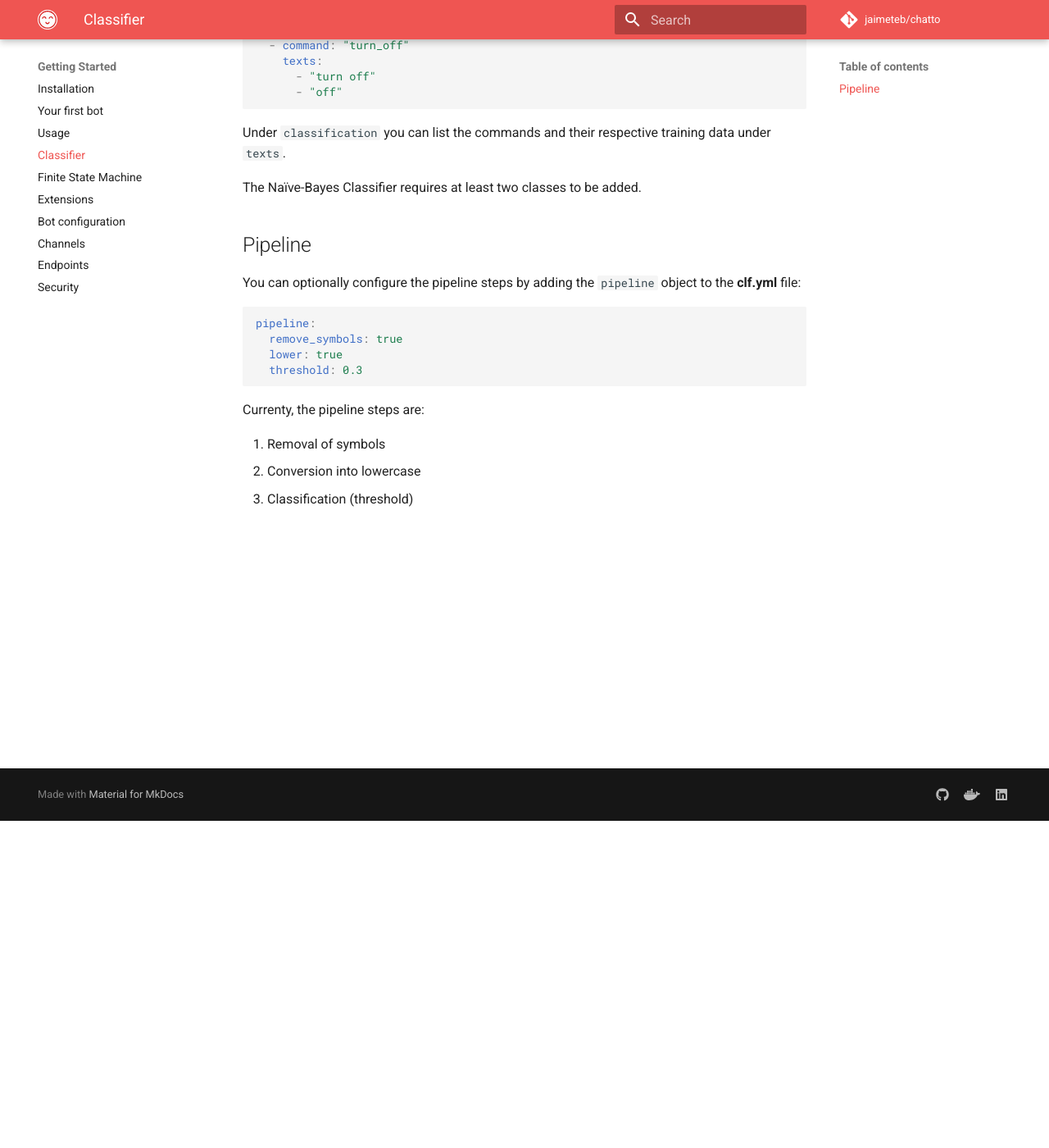
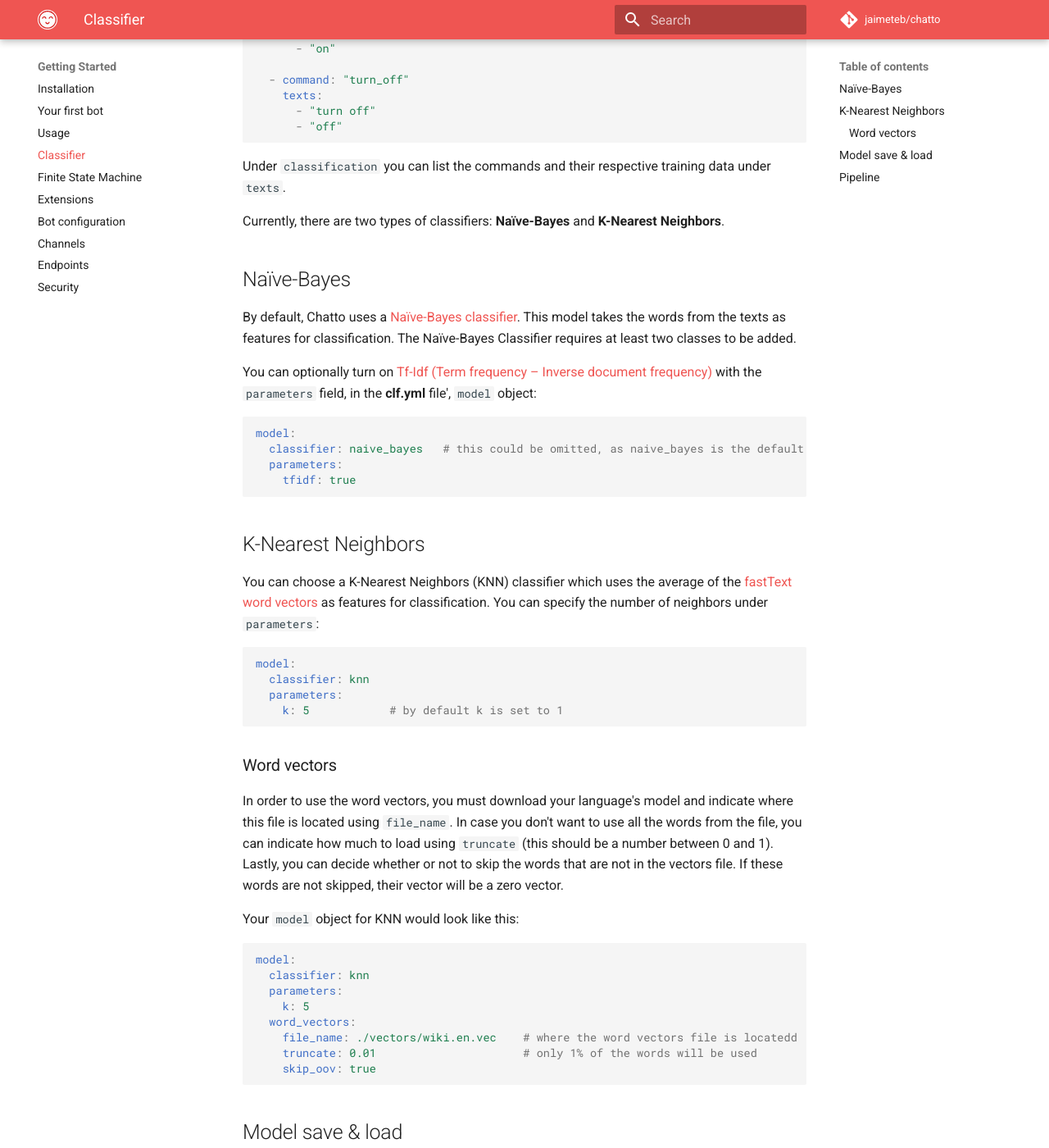
Before and after one commit to jaimeteb/chatto, an MkDocs documentation site: the page built from docs/classifier.md, in a window 1280 px wide and 1400 px high, scrolled down 399 px. Shown: the whole window at 82% size. Built offline with MkDocs 1.6.1 and Material for MkDocs 9.7.7, drawn with Linux system fonts in a browser that asks for light colours; comment, search, counter and statistics services are not loaded; some of the changed text lies outside the part shown.

Commit message:
Update docs

````diff
--- a/docs/classifier.md
+++ b/docs/classifier.md
@@ -1,6 +1,8 @@
 # Classifier
 
-Currently, Chatto uses a [Naïve-Bayes classifier](https://github.com/navossoc/bayesian) to take the user input and decide a *command* (intent) to execute on the Finite State Machine. The training text for the classifier is provided in the **clf.yml** file:
+The classifier is the part of the Chatto bot that takes the user input and decides what `command` (intent) it represents. This classification is passed on to the Finite State Machine to decide what transition to execute.
+
+The training text for the classifier is provided in the **clf.yml** file:
 
 ```yaml
 classification:
@@ -17,7 +19,75 @@ classification:
 
 Under `classification` you can list the commands and their respective training data under `texts`.
 
-The Naïve-Bayes Classifier requires at least two classes to be added.
+Currently, there are two types of classifiers: **Naïve-Bayes** and **K-Nearest Neighbors**.
+
+## Naïve-Bayes
+
+By default, Chatto uses a [Naïve-Bayes classifier](https://github.com/jbrukh/bayesian). This model takes the words from the texts as features for classification. The Naïve-Bayes Classifier requires at least two classes to be added.
+
+You can optionally turn on [Tf-Idf (Term frequency – Inverse document frequency)](https://github.com/jbrukh/bayesian#example-2-tf-idf-support) with the `parameters` field, in the **clf.yml** file', `model` object:
+
+```yaml
+model:
+  classifier: naive_bayes   # this could be omitted, as naive_bayes is the default classifier
+  parameters:
+    tfidf: true
+```
+
+## K-Nearest Neighbors
+
+You can choose a K-Nearest Neighbors (KNN) classifier which uses the average of the [fastText word vectors](https://fasttext.cc/docs/en/pretrained-vectors.html) as features for classification. You can specify the number of neighbors under `parameters`:
+
+```yaml
+model:
+  classifier: knn
+  parameters:
+    k: 5            # by default k is set to 1
+```
+
+### Word vectors
+
+In order to use the word vectors, you must download your language's model and indicate where this file is located using `file_name`. In case you don't want to use all the words from the file, you can indicate how much to load using `truncate` (this should be a number between 0 and 1). Lastly, you can decide whether or not to skip the words that are not in the vectors file. If these words are not skipped, their vector will be a zero vector.
+
+Your `model` object for KNN would look like this:
+
+```yaml
+model:
+  classifier: knn
+  parameters:
+    k: 5
+  word_vectors:
+    file_name: ./vectors/wiki.en.vec    # where the word vectors file is locatedd
+    truncate: 0.01                      # only 1% of the words will be used
+    skip_oov: true
+```
+
+## Model save & load
+
+You can save your trained model and/or load your saved model by setting the `save` and `load` fields in the `model` object. The field `directory` tells Chatto where to read and write the files to.
+
+For example, you could firstly:
+
+```yaml
+model:
+  classifier: naive_bayes
+  directory: ./my_model/
+  save: true                # the trained model will be saved to ./my_model/
+```
+
+And then:
+
+```yaml
+model:
+  classifier: naive_bayes
+  directory: ./my_model/
+  load: true               # the saved model will be laoded from ./my_model/
+```
+
+Both `save` and `load` will default to `false`, in which case the classifier will only be stored in memory during the bot's execution. The default value for `directory` is `./model/`.
+
+!!! warning
+    If both `save` and `load` are set to true, the loaded model will be overwritten.
 
 ## Pipeline
 
@@ -32,6 +102,6 @@ pipeline:
 
 Currenty, the pipeline steps are:
 
-1. Removal of symbols
-2. Conversion into lowercase
-3. Classification (threshold)
+1. Removal of symbols (default `true`)
+2. Conversion into lowercase (default `true`)
+3. Classification threshold (default `0.1`)
--- a/docs/overrides/home.html
+++ b/docs/overrides/home.html
@@ -237,7 +237,7 @@
         <h2><span class="twemoji">
         {% include ".icons/fontawesome/solid/brain.svg" %}
         </span>Classifier</h2>
-        <p>Classify the user's input into <i>commands</i> using a Naïve-Bayes Classifier.</p>
+        <p>Classify the user's input into <i>commands</i> using a Naïve-Bayes or a K-Nearest Neighbors classifier.</p>
     </div>
     <div class="feature-item">
         <h2><span class="twemoji">
````
Also changed, not shown: README.md (+0 -8 lines), docs/examples/moodbot.md (+1 -1 lines), 3 other files.
